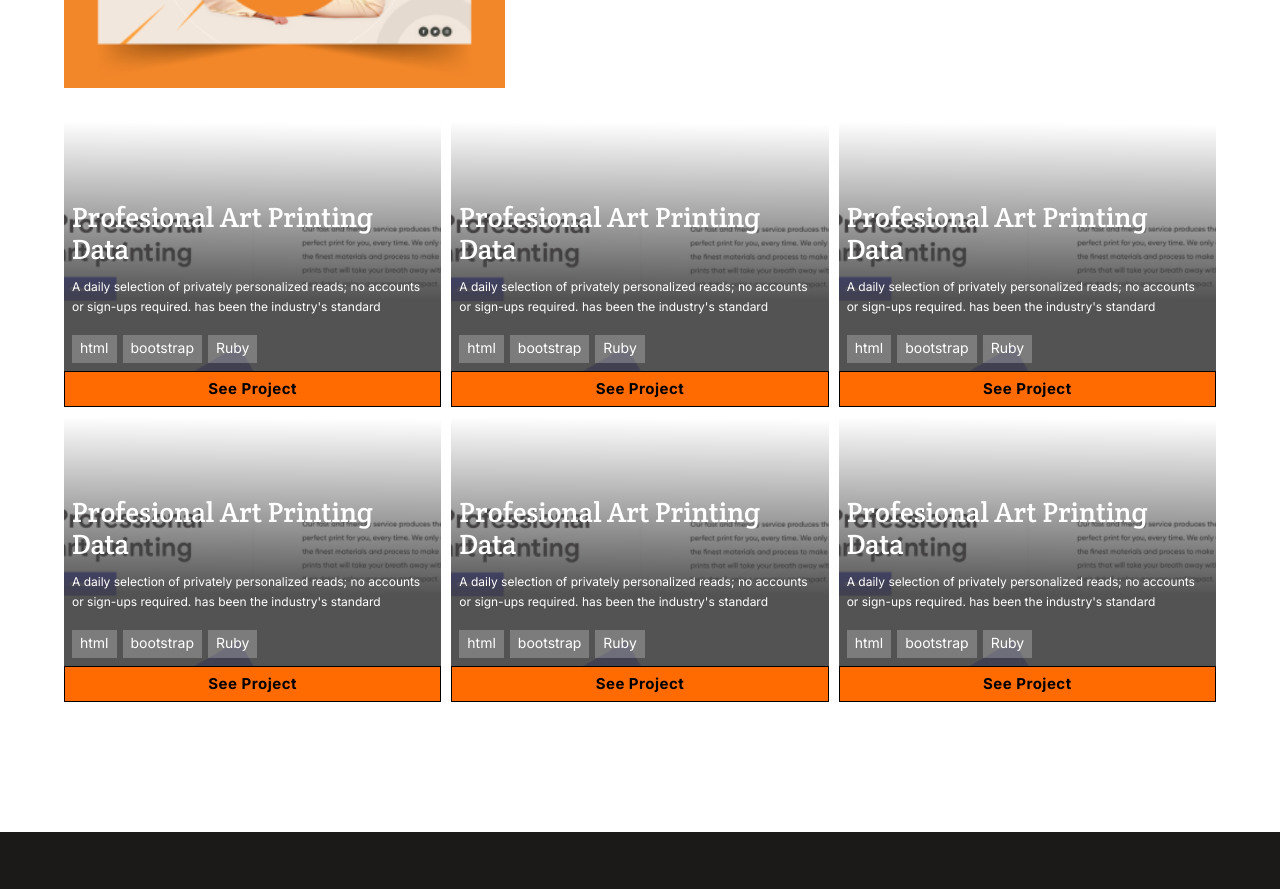
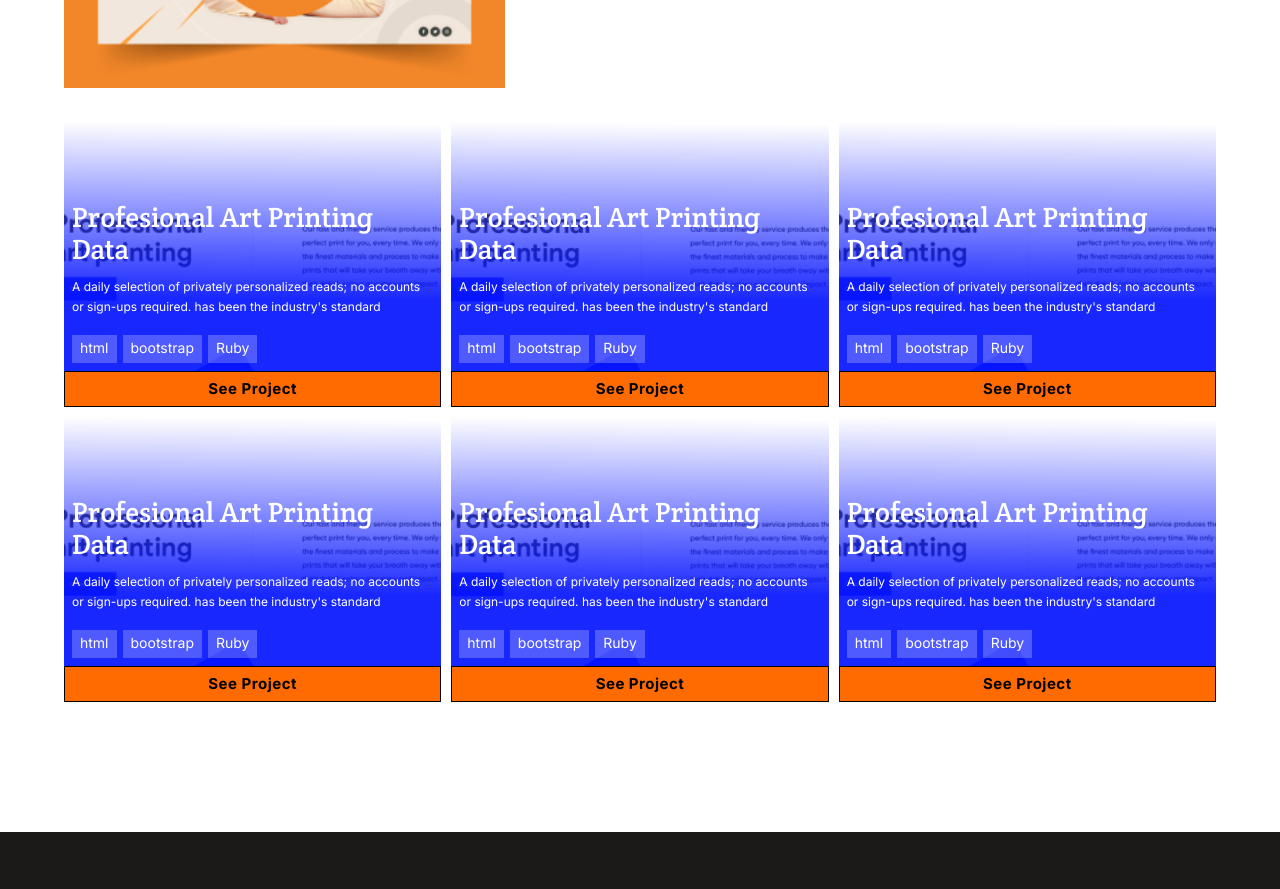
Before and after one commit to luigirazum/mv-portfolio-project, a website: page index.html in a window 1280 px wide. Shown: the part 1400-2289 px from the top of the page. Drawn offline with Linux system fonts and the light colour scheme.

Commit message:
Add ultra marine blue to work card to improve contrast.

```diff
--- a/css/styles.css
+++ b/css/styles.css
@@ -446,7 +446,7 @@ div.card-works {
     linear-gradient(
       180.45deg,
       rgba(38, 38, 38, 0) 0.75%,
-      rgba(65, 64, 64, 0.9) 61.94%
+      rgba(0, 16, 255, 0.9) 61.94%
     ),
     url(../imgs/placeholder-img.png);
   display: flex;
@@ -464,13 +464,13 @@ div.card-works {
 
   div.card-works:hover {
     transform: scale(1.05);
+    color: #000;
     background: linear-gradient(
       180.45deg,
       rgba(38, 38, 38, 0) 0.75%,
       rgba(65, 64, 64, 0) 61.94%
     ),
     url(../imgs/placeholder-img.png);
-
   }
 }
 
```
